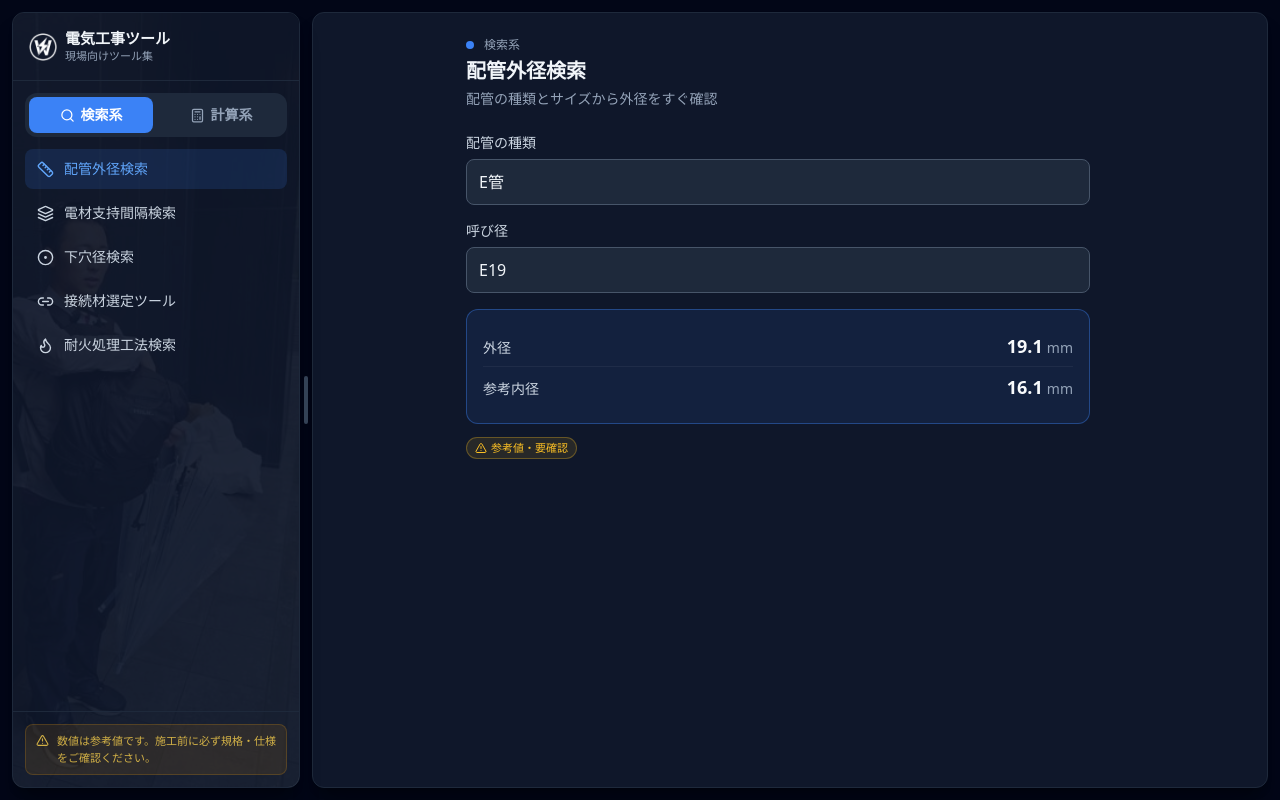
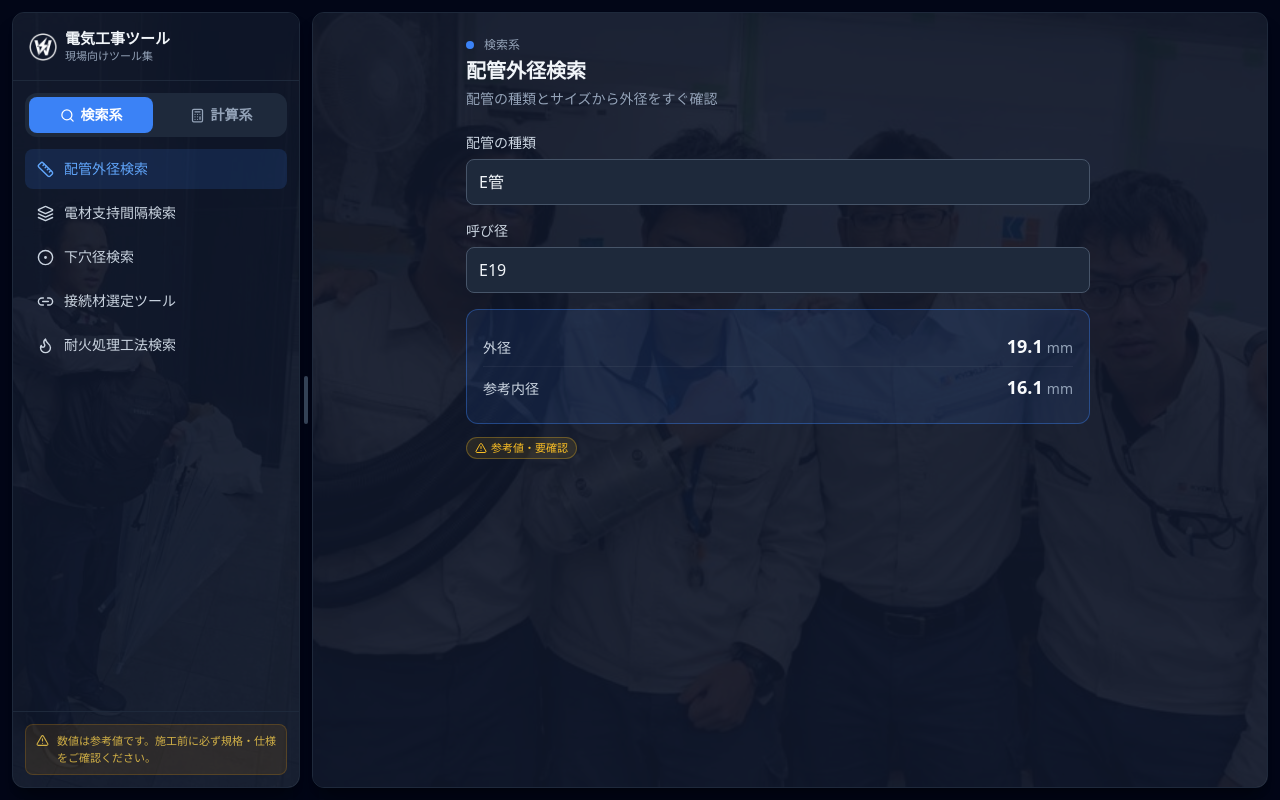
Before and after one commit to ska21htl-rgb/nabe-denki-tools, a React (Vite) app: page / in a window 1280 px wide. Built offline with nearby package versions, Linux system fonts and the light colour scheme.

Commit message:
背景変更

```diff
--- a/src/App.jsx
+++ b/src/App.jsx
@@ -1,6 +1,7 @@
 import React, { useState, useMemo, useRef, useCallback, useEffect, createContext, useContext } from "react";
 import ReactDOM from "react-dom";
 import leftPaneBg from "./assets/left-pane-bg.jpg";
+import rightPaneBg from "./assets/right-pane-bg.jpg";
 import {
   Search, Calculator, ChevronLeft, Ruler, Layers, CircleDot, Link2, Flame,
   Zap, Grid3x3, Boxes, PieChart, Plug, AlertTriangle, Plus, Trash2,
@@ -2721,8 +2722,15 @@ export default function App() {
         </div>
 
         {/* ===== 右ペイン（独立ウインドウ・独立スクロール） ===== */}
-        <main className="flex-1 min-w-0 rounded-xl border border-slate-800 bg-slate-900 shadow-xl shadow-black/30 overflow-y-auto">
-          <div className={`flex ${paneNarrow ? "flex-col" : "items-start"}`}>
+        <main className="relative flex-1 min-w-0 rounded-xl border border-slate-800 bg-slate-900 shadow-xl shadow-black/30 overflow-y-auto">
+          {/* お遊びで仕込んだ背景（本文の可読性を保つため暗いオーバーレイ越し） */}
+          <div
+            className="absolute inset-0 z-0 opacity-40 bg-cover bg-center pointer-events-none"
+            style={{ backgroundImage: `url(${rightPaneBg})` }}
+          />
+          <div className="absolute inset-0 z-0 bg-slate-900/80 pointer-events-none" />
+
+          <div className={`relative z-10 flex ${paneNarrow ? "flex-col" : "items-start"}`}>
             <div className="flex-1 min-w-0">
               <div className="max-w-2xl mx-auto px-6 py-6">
                 {currentTool && (
```
Also changed, not shown: src/assets/right-pane-bg.jpg (added).
